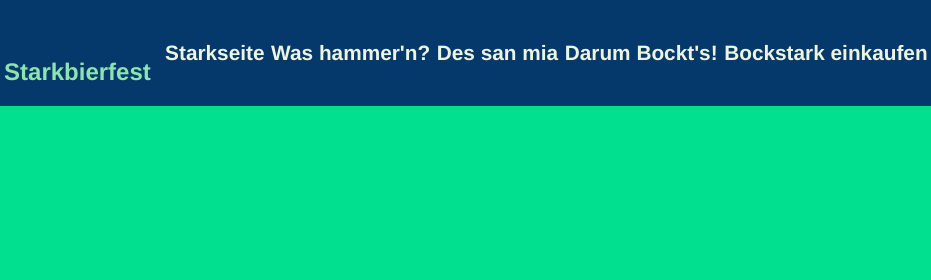
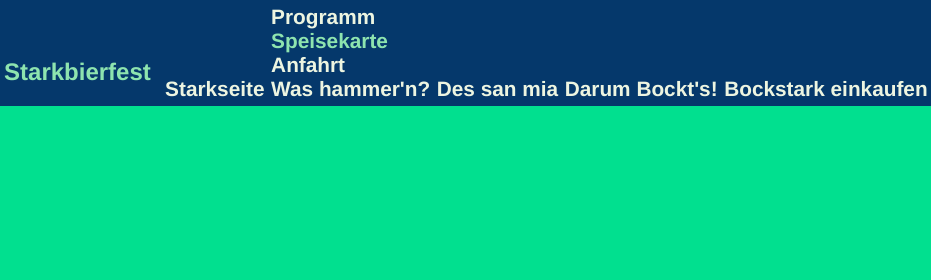
Before and after one commit to BenediktSt/sl1-starkbierfest, a plain HTML site: page menu.html in a window 1280 px wide. Shown: the top 280 px of the page, 349-1280 px from the left. Drawn offline with Linux system fonts and the light colour scheme.

Commit message:
header navigation v2

```diff
--- a/core.css
+++ b/core.css
@@ -47,8 +47,10 @@ nav {
     margin: 0;
     display: flex;
     flex-direction: column;
+    align-content: flex-end;
     padding: 5px 0;
     flex-grow: 3;
+    height: 100%;
 }
 
 nav div {
@@ -56,6 +58,7 @@ nav div {
     justify-content: space-around;
     font-weight: bold;
     font-size: 1.3rem;
+    align-items: flex-end;
 }
 
 nav a {
@@ -70,31 +73,40 @@ a {
     color: #EDF5E1;
 }
 
+span {
+    color: #EDF5E1;
+}
+
 a:hover {
     color: #379683;
 }
 
 .sub-nav {
-    display: none;
+    visibility: hidden;
     flex-direction: column;
+    align-items: flex-start;
 }
 
 .sub-nav:hover {
-    display: flex;
+    visibility: visible;
 }
 
 .expandable {
-    display: flex;
+    visibility: visible;
     flex-direction: column;
+    align-items: flex-start;
+}
+
+.expanded > .sub-nav {
+    visibility: visible !important;
 }
 
 .expandable:hover > .sub-nav {
-    display: flex;
+    visibility: visible;
 }
 
 footer {
     background-color: #05386B;
-
     margin-top: 5px;
     position: absolute;
     bottom: 0;
--- a/menu.html
+++ b/menu.html
@@ -19,13 +19,13 @@
         <nav>
             <div class="main-nav">
                 <a href="index.html">Starkseite</a>
-                <div class="expandable">
-                    <a href="">Was hammer'n?</a>
+                <div class="expandable expanded">
                     <div class="sub-nav">
                         <a href="program.html"> Programm </a>
                         <a href="menu.html" class="selected"> Speisekarte </a>
                         <a href="approach.html"> Anfahrt </a>
                     </div>
+                    <span>Was hammer'n?</span>
                 </div>
                 <a href="us.html">Des san mia</a>
                 <a href="infos.html">Darum Bockt's!</a>
```
Also changed, not shown: approach.html (+2 -2 lines), contact.html (+1 -1 lines), impressum.html (+1 -1 lines), index.html (+1 -1 lines), infos.html (+1 -1 lines), program.html (+2 -2 lines), shop.html (+1 -1 lines), us.html (+1 -1 lines).
